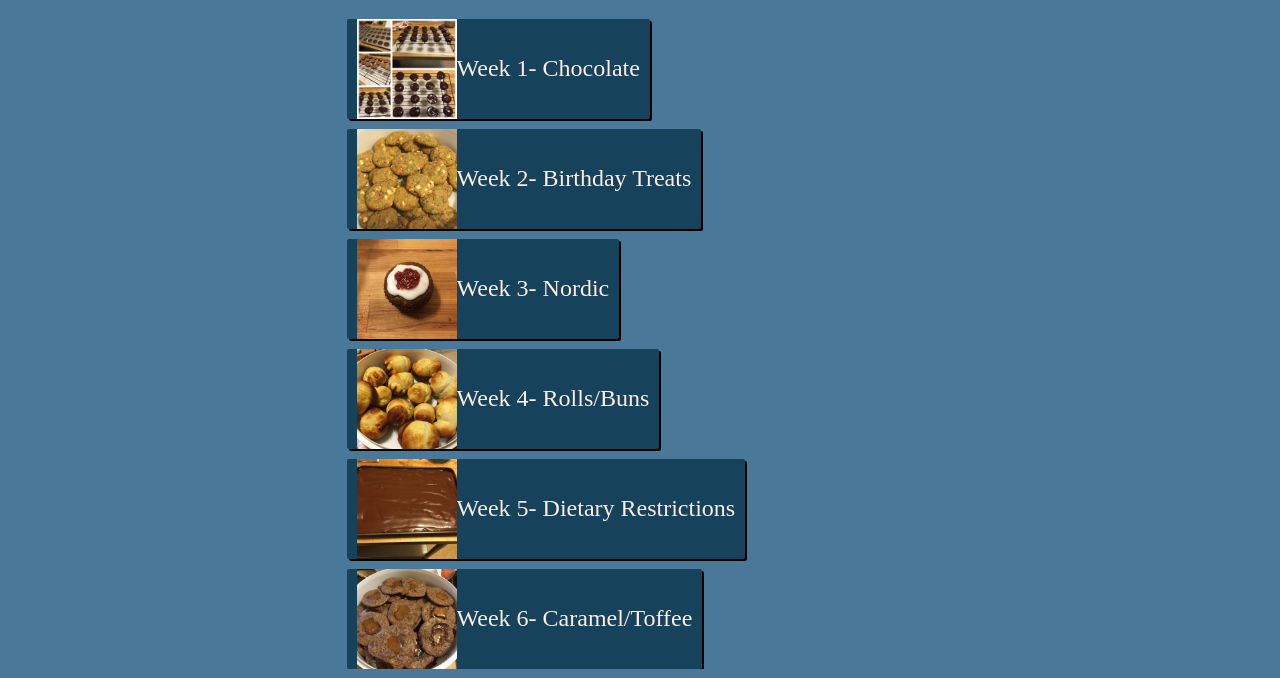
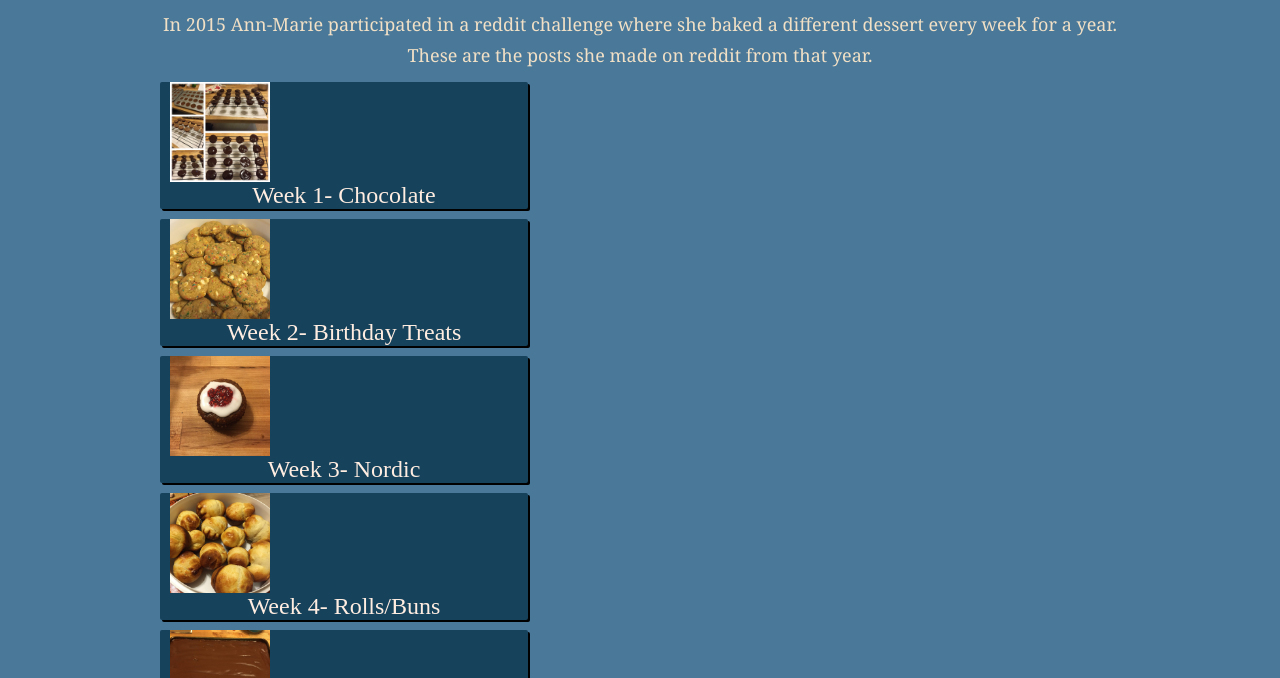
Before and after one commit to Ann-MarieKemp/portfolio, a Gatsby site: page /BakingWeeks in a window 1280 px wide. Shown: the part 145-823 px from the top of the page. Built offline with nearby package versions, Linux system fonts and the light colour scheme; Gatsby itself is replaced by a stand-in of ours.

Commit message:
changed layout for baking weeks page

```diff
--- a/src/pages/BakingWeeks.js
+++ b/src/pages/BakingWeeks.js
@@ -12,6 +12,11 @@ const BakingWeeks = () => {
       <div className="main-page-container">
         <div className="baking-page">
           <p className="page-header">52 Weeks of Baking 2015</p>
+          <p className="description-text baking">
+            In 2015 Ann-Marie participated in a reddit challenge where she baked
+            a different dessert every week for a year. These are the posts she
+            made on reddit from that year.
+          </p>
           {posts.map(post => {
             return (
               <div className="weeks-of-baking-container">
--- a/src/styles/BakingWeeks.css
+++ b/src/styles/BakingWeeks.css
@@ -1,10 +1,11 @@
 .post-preview-container {
   display: flex;
-  align-items: center;
   padding: 0 10px;
   background-color: #16425b;
   border-radius: 2px;
   box-shadow: 2px 2px black;
+  width: 23em;
+  flex-direction: column;
 }
 .post-preview-image {
   height: 100px;
@@ -18,3 +19,6 @@
   display: flex;
   flex-direction: column;
 }
+.description-text.baking {
+  text-align: center;
+}
```
